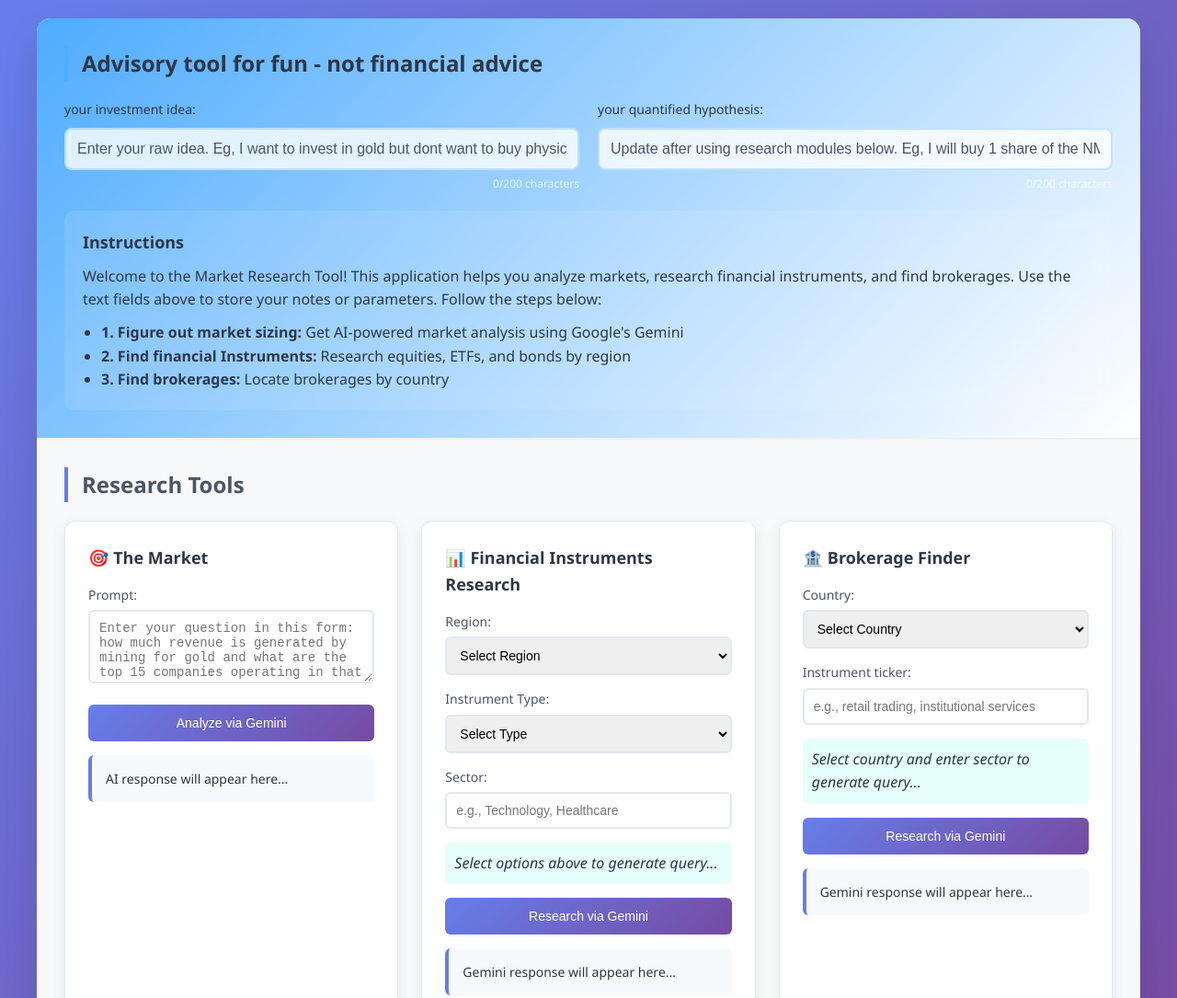
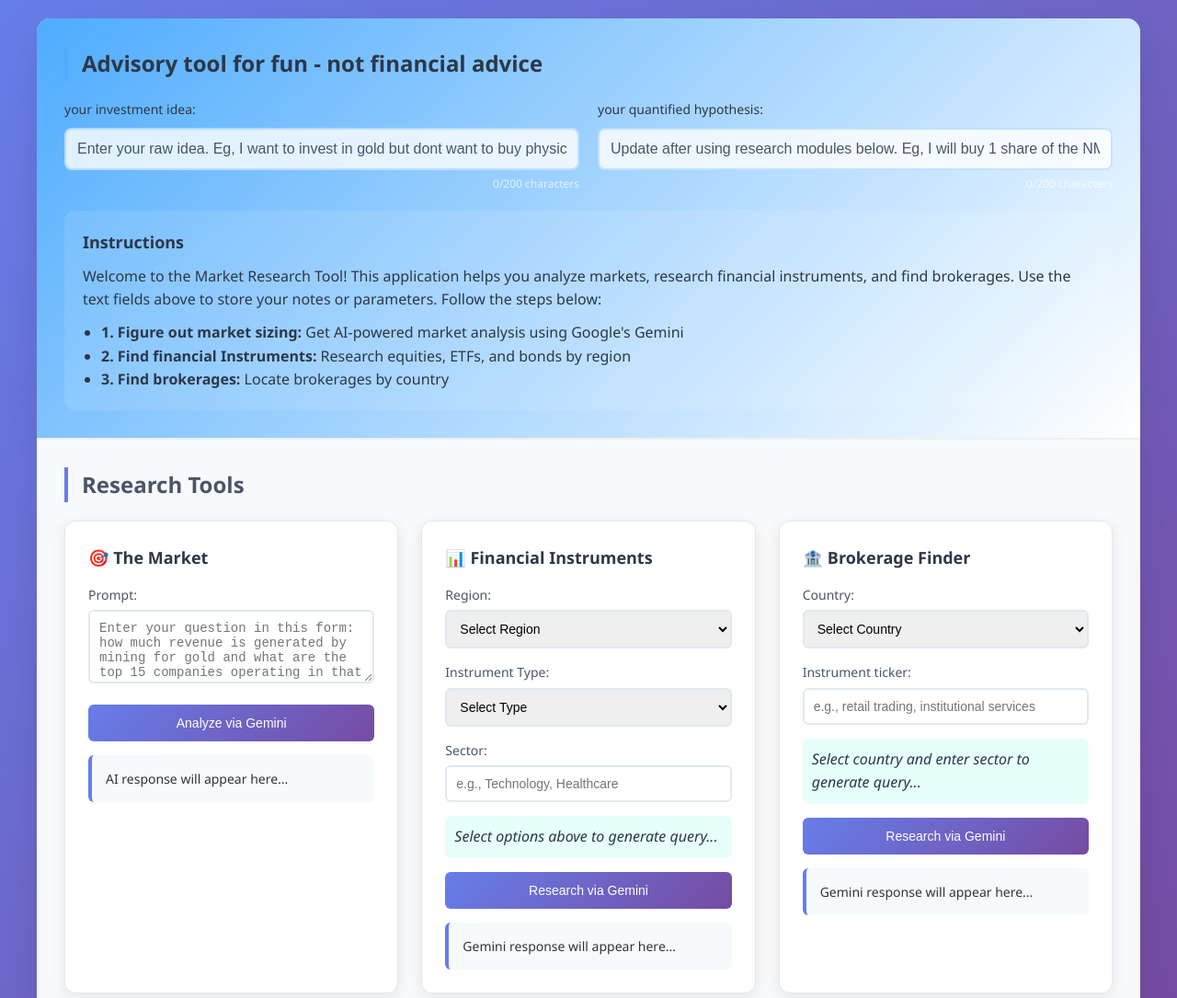
Before and after one commit to 123mbam/investment-research-tool, a plain HTML site: page index.html in a window 1280 px wide. Shown: the top 1085 px of the page at 92% size. Drawn offline with Linux system fonts and the light colour scheme.

Commit message:
Update index.html

```diff
--- a/index.html
+++ b/index.html
@@ -310,7 +310,7 @@
 
                 <!-- Container 2: Financial Instruments -->
                 <div class="container-box">
-                    <h3>📊 Financial Instruments Research</h3>
+                    <h3>📊 Financial Instruments</h3>
                     <div class="form-group">
                         <label for="firstDropdown">Region:</label>
                         <select id="firstDropdown" onchange="updateFinancialQuery()">
```
